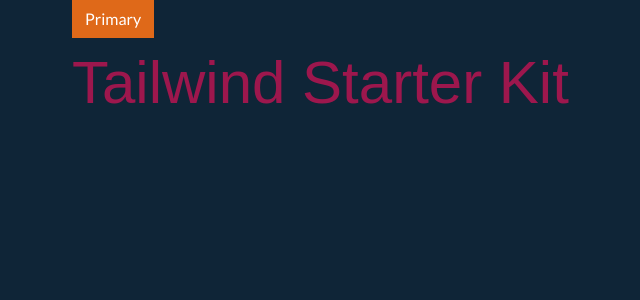
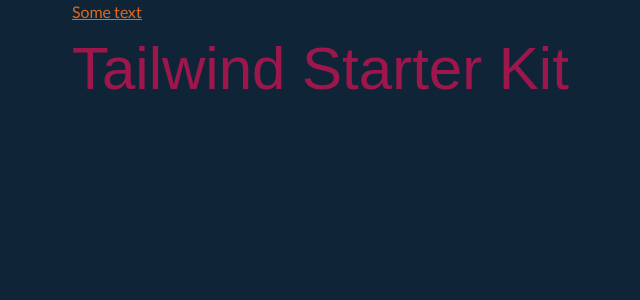
Before and after one commit to poliedros/czar-storage-app, a Next.js app: page / in a window 1280 px wide. Shown: the top 300 px of the page, without its empty margins (10-650 px from the left). Built offline with nearby package versions, Linux system fonts and the light colour scheme.

Commit message:
base to integrate with repo

```diff
--- a/package.json
+++ b/package.json
@@ -15,7 +15,8 @@
     "react": "18.2.0",
     "react-bootstrap": "^2.5.0",
     "react-dom": "18.2.0",
-    "react-icons": "^4.4.0"
+    "react-icons": "^4.4.0",
+    "swr": "^1.3.0"
   },
   "devDependencies": {
     "@types/node": "18.7.9",
--- a/pages/api/hello.ts
+++ /dev/null
@@ -1,13 +0,0 @@
-// Next.js API route support: https://nextjs.org/docs/api-routes/introduction
-import type { NextApiRequest, NextApiResponse } from 'next'
-
-type Data = {
-    name: string
-}
-
-export default function handler(
-    req: NextApiRequest,
-    res: NextApiResponse<Data>
-) {
-    res.status(200).json({ name: 'John Doe' })
-}
--- /dev/null
+++ b/pages/api/storage.ts
@@ -0,0 +1,49 @@
+// Next.js API route support: https://nextjs.org/docs/api-routes/introduction
+import type { NextApiRequest, NextApiResponse } from 'next'
+
+export type StorageDTO = {
+    _id: string,
+    type: string,
+    code: string,
+    name: string,
+    urlName: string,
+    logoImage: string,
+    phoneNumber: string,
+    email: string,
+    socialMedia: string,
+    address: string,
+    city: string,
+    additionalInfo: string,
+    theme: string,
+    deliveryPrice: string,
+    paymentMethods: string,
+    userId: string,
+    __v: number
+}
+
+export default function handler(
+    req: NextApiRequest,
+    res: NextApiResponse<StorageDTO[]>
+) {
+    res.status(200).json([
+        {
+            _id: "630016aaf7a771307d0ddb22",
+            type: "Pizzaria",
+            code: "PZBC031",
+            name: "Pizza a Beça",
+            urlName: "pizzaabeca",
+            logoImage: "https://catalogv2.blob.core.windows.net/storage-images/Brasão1650857941334",
+            phoneNumber: "",
+            email: "pizzaabeca@gmail.com",
+            socialMedia: "",
+            address: "",
+            city: "São João del Rei",
+            additionalInfo: "",
+            theme: "journal",
+            deliveryPrice: "6",
+            paymentMethods: "",
+            userId: "1",
+            __v: 0
+        }
+    ])
+}
--- a/pages/csCreateItem.tsx
+++ b/pages/csCreateItem.tsx
@@ -224,7 +224,7 @@
                                             viewBox="0 0 16 16"
                                         >
                                             <path
-                                                fill-rule="evenodd"
+                                                //fill-rule="evenodd"
                                                 d="M8 2a.5.5 0 0 1 .5.5v5h5a.5.5 0 0 1 0 1h-5v5a.5.5 0 0 1-1 0v-5h-5a.5.5 0 0 1 0-1h5v-5A.5.5 0 0 1 8 2Z"
                                             />
                                         </svg>
--- a/pages/csSelect.tsx
+++ b/pages/csSelect.tsx
@@ -1,3 +1,7 @@
+import useSWR from 'swr';
+
+import { useRouter } from 'next/router';
+
 import NavMenu from './csNavMenu';
 
 import Container from 'react-bootstrap/Container';
@@ -19,10 +23,23 @@
 import Overlay from 'react-bootstrap/Overlay';
 
 import { Data, Product } from './interfaces/Interfaces';
+import { StorageDTO } from './api/storage';
 
-interface FdPizzaBasicSelectProps { data: Data }
+//interface FdPizzaBasicSelectProps { data: Data }
 
-function csSelect() {
+function CsSelect(dataProps: string) {
+
+    const object = JSON.parse(dataProps);
+    console.log(object);
+
+    const router = useRouter();
+    const data = router.query;
+
+    const fetcher = (url: string) => fetch(url).then((res) => res.json());
+    const { data: storage, error } = useSWR<StorageDTO[]>('/api/storage', fetcher);
+
+    if (error) return <div>failed to load</div>;
+    if (!storage) return <div>loading...</div>;
 
     /* let navigate = useNavigate();
 
@@ -155,7 +172,7 @@
                         <Card.Body>
                             <div className="text-right" /* style={{ textAlign: "right" }} */>
                                 { /* products.length > 1 ? */ true ?
-                                    <Button variant="danger" /* onClick={() => { orderRemoveProduct() }} */>Apagar - { /* products[index].title */ }</Button>
+                                    <Button variant="danger" /* onClick={() => { orderRemoveProduct() }} */>Apagar - {storage[0].city} { /* products[index].title */ }</Button>
                                     :
                                     <Button /* onClick={() => navigate("/" + props.data.urlName)} */>Retornar ao Iní­cio</Button>
                                 }
@@ -480,4 +497,4 @@
     </>
 }
 
-export default csSelect
+export default CsSelect
--- a/pages/index.tsx
+++ b/pages/index.tsx
@@ -1,20 +1,49 @@
 import type { NextPage } from "next";
 import Head from "next/head";
 
-import Router from 'next/router';
+import useSWR from "swr";
 
-import Button from 'react-bootstrap/Button';
+import { StorageDTO } from "./api/storage";
+
+//import Router from 'next/router';
+
+import Link from "next/link";
+
+import Button from "react-bootstrap/Button";
 
 const Home: NextPage = () => {
+    const fetcher = (url: string) => fetch(url).then((res) => res.json());
+    const { data: storage, error } = useSWR<StorageDTO[]>(
+        "/api/storage",
+        fetcher
+    );
+
+    if (error) return <div>failed to load</div>;
+    if (!storage) return <div>loading...</div>;
+
     return (
         <div className="container mx-auto">
             <Head>
                 <title>Czar Storage App</title>
-                <meta name="description" content="Czar Storage App - Czar.dev" />
+                <meta
+                    name="description"
+                    content="Czar Storage App - Czar.dev"
+                />
                 <link rel="icon" href="/favicon.ico" />
             </Head>
-            <Button variant="primary" onClick={() => Router.push('/csIntro')}>Primary</Button>
-            <h1 className="text-6xl font-normal leading-normal mt-0 mb-2 text-pink-800" style={{ fontFamily: "'amazone-regular', sans-serif" }}>
+            {/* <Button variant="primary" onClick={() => Router.push('/csIntro')}>Primary</Button> */}
+            <Link
+                href={{
+                    pathname: "/csSelect",
+                    query: JSON.stringify(storage),
+                }}
+            >
+                <a>Some text</a>
+            </Link>
+            <h1
+                className="text-6xl font-normal leading-normal mt-0 mb-2 text-pink-800"
+                style={{ fontFamily: "'amazone-regular', sans-serif" }}
+            >
                 Tailwind Starter Kit
             </h1>
         </div>
```
Also changed, not shown: 1 other file (tests, documents, lock files or other folders).
